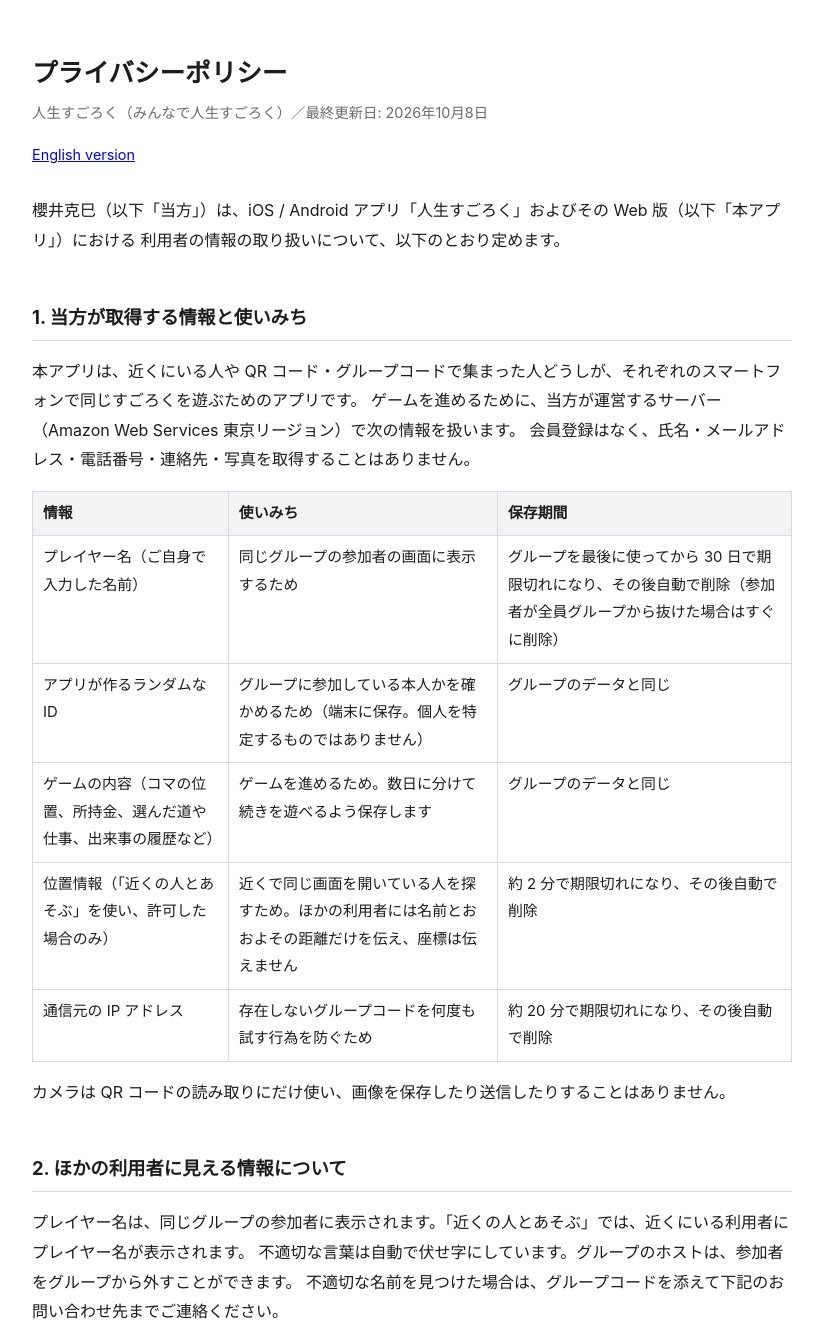
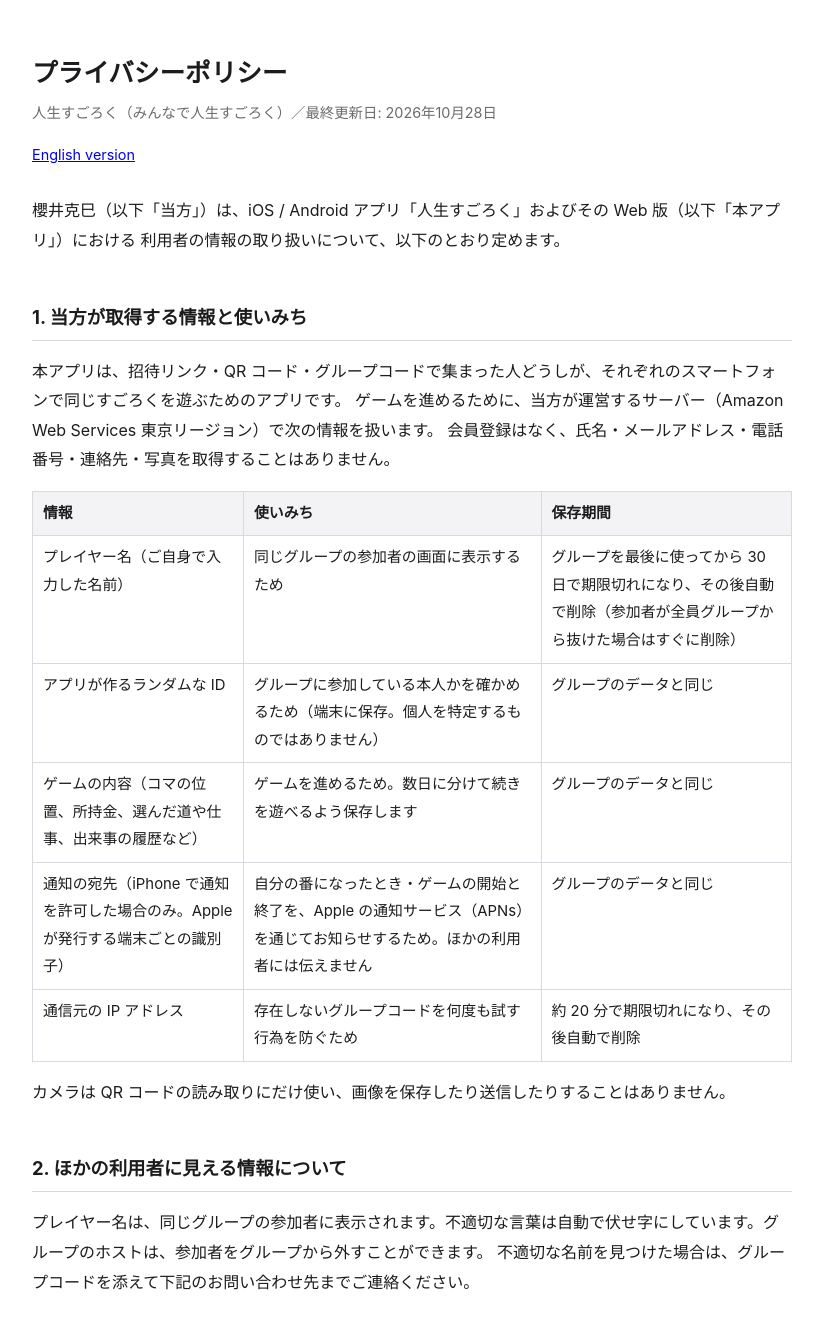
Before and after one commit to tearbirds/lifetimegame_support, a plain HTML site: page index.html in a window 1280 px wide. Shown: the top 1330 px of the page, without its empty margins (228-1051 px from the left). Drawn offline with Linux system fonts and the light colour scheme.

Commit message:
近くの人の機能をなくし、通知の宛先の扱いを追加
Co-Authored-By: Claude Opus 5.5 <noreply@anthropic.com>

```diff
--- a/index.html
+++ b/index.html
@@ -30,14 +30,14 @@
 </head>
 <body>
 <h1>プライバシーポリシー</h1>
-<p class="meta">人生すごろく（みんなで人生すごろく）／最終更新日: 2026年10月8日</p>
+<p class="meta">人生すごろく（みんなで人生すごろく）／最終更新日: 2026年10月28日</p>
 <p class="lang"><a href="./en.html">English version</a></p>
 
 <p>櫻井克巳（以下「当方」）は、iOS / Android アプリ「人生すごろく」およびその Web 版（以下「本アプリ」）における
 利用者の情報の取り扱いについて、以下のとおり定めます。</p>
 
 <h2>1. 当方が取得する情報と使いみち</h2>
-<p>本アプリは、近くにいる人や QR コード・グループコードで集まった人どうしが、それぞれのスマートフォンで同じすごろくを遊ぶためのアプリです。
+<p>本アプリは、招待リンク・QR コード・グループコードで集まった人どうしが、それぞれのスマートフォンで同じすごろくを遊ぶためのアプリです。
 ゲームを進めるために、当方が運営するサーバー（Amazon Web Services 東京リージョン）で次の情報を扱います。
 会員登録はなく、氏名・メールアドレス・電話番号・連絡先・写真を取得することはありません。</p>
 <table>
@@ -45,14 +45,13 @@
   <tr><td>プレイヤー名（ご自身で入力した名前）</td><td>同じグループの参加者の画面に表示するため</td><td>グループを最後に使ってから 30 日で期限切れになり、その後自動で削除（参加者が全員グループから抜けた場合はすぐに削除）</td></tr>
   <tr><td>アプリが作るランダムな ID</td><td>グループに参加している本人かを確かめるため（端末に保存。個人を特定するものではありません）</td><td>グループのデータと同じ</td></tr>
   <tr><td>ゲームの内容（コマの位置、所持金、選んだ道や仕事、出来事の履歴など）</td><td>ゲームを進めるため。数日に分けて続きを遊べるよう保存します</td><td>グループのデータと同じ</td></tr>
-  <tr><td>位置情報（「近くの人とあそぶ」を使い、許可した場合のみ）</td><td>近くで同じ画面を開いている人を探すため。ほかの利用者には名前とおおよその距離だけを伝え、座標は伝えません</td><td>約 2 分で期限切れになり、その後自動で削除</td></tr>
+  <tr><td>通知の宛先（iPhone で通知を許可した場合のみ。Apple が発行する端末ごとの識別子）</td><td>自分の番になったとき・ゲームの開始と終了を、Apple の通知サービス（APNs）を通じてお知らせするため。ほかの利用者には伝えません</td><td>グループのデータと同じ</td></tr>
   <tr><td>通信元の IP アドレス</td><td>存在しないグループコードを何度も試す行為を防ぐため</td><td>約 20 分で期限切れになり、その後自動で削除</td></tr>
 </table>
 <p>カメラは QR コードの読み取りにだけ使い、画像を保存したり送信したりすることはありません。</p>
 
 <h2>2. ほかの利用者に見える情報について</h2>
-<p>プレイヤー名は、同じグループの参加者に表示されます。「近くの人とあそぶ」では、近くにいる利用者にプレイヤー名が表示されます。
-不適切な言葉は自動で伏せ字にしています。グループのホストは、参加者をグループから外すことができます。
+<p>プレイヤー名は、同じグループの参加者に表示されます。不適切な言葉は自動で伏せ字にしています。グループのホストは、参加者をグループから外すことができます。
 不適切な名前を見つけた場合は、グループコードを添えて下記のお問い合わせ先までご連絡ください。</p>
 
 <h2>3. 広告について</h2>
```
Also changed, not shown: en.html (+4 -4 lines).
